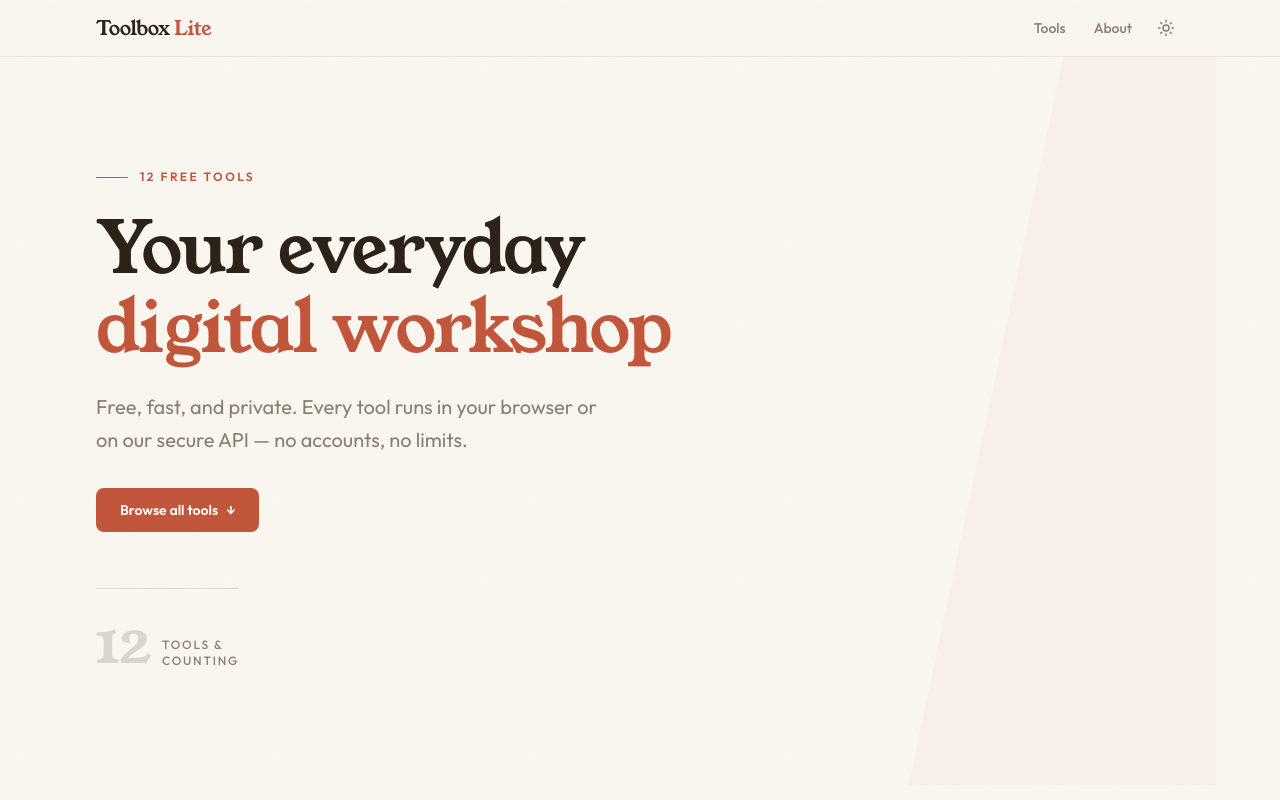
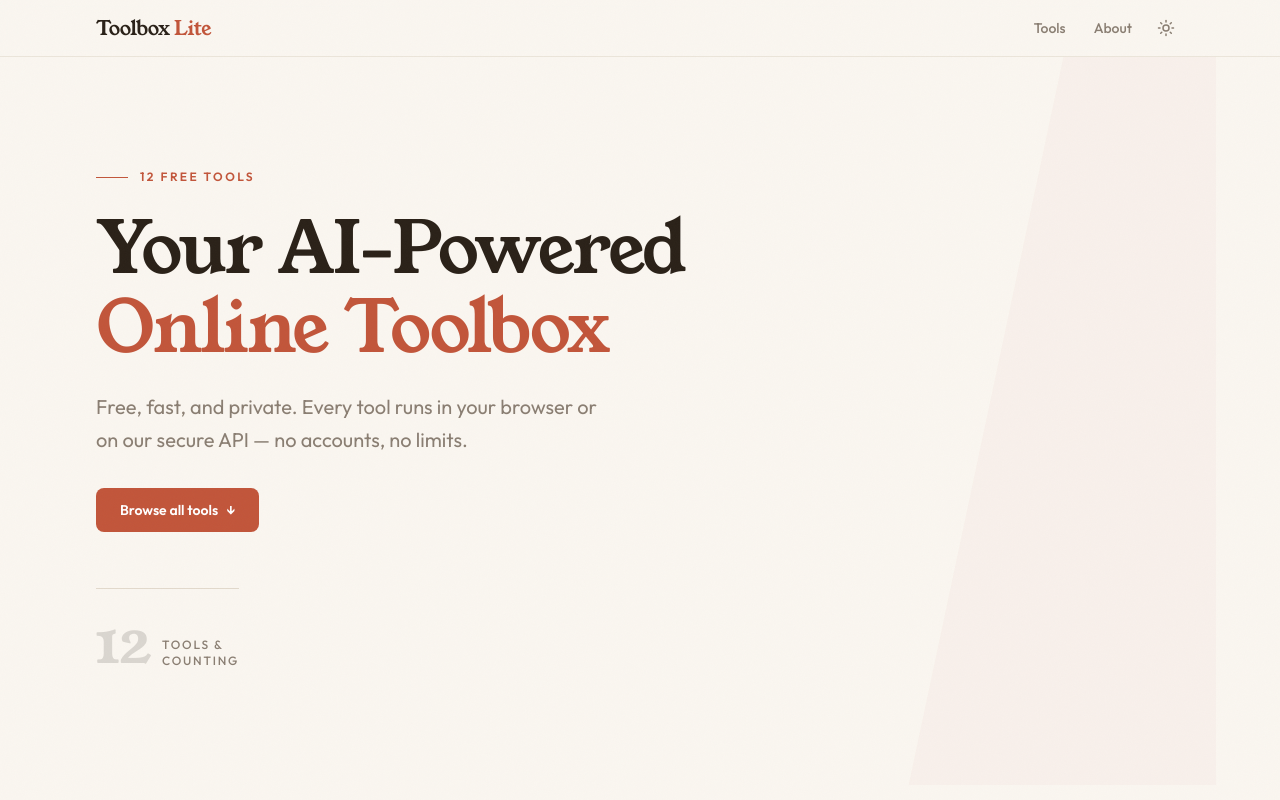
Before and after one commit to Vincentwei1021/toolbox-home, a Next.js app: page / in a window 1280 px wide. Shown: the top 800 px of the page. Built offline with nearby package versions, Linux system fonts and the light colour scheme.

Commit message:
feat: update hero headline to 'Your AI-Powered Online Toolbox'

```diff
--- a/src/components/hero.tsx
+++ b/src/components/hero.tsx
@@ -12,9 +12,9 @@ export function Hero() {
 
         {/* Headline */}
         <h1 className="animate-rise delay-1 max-w-2xl font-display text-4xl leading-[1.1] tracking-tight sm:text-5xl md:text-6xl lg:text-7xl">
-          Your everyday
+          Your AI-Powered
           <br />
-          <span className="text-brand">digital workshop</span>
+          <span className="text-brand">Online Toolbox</span>
         </h1>
 
         {/* Subtext */}
```
